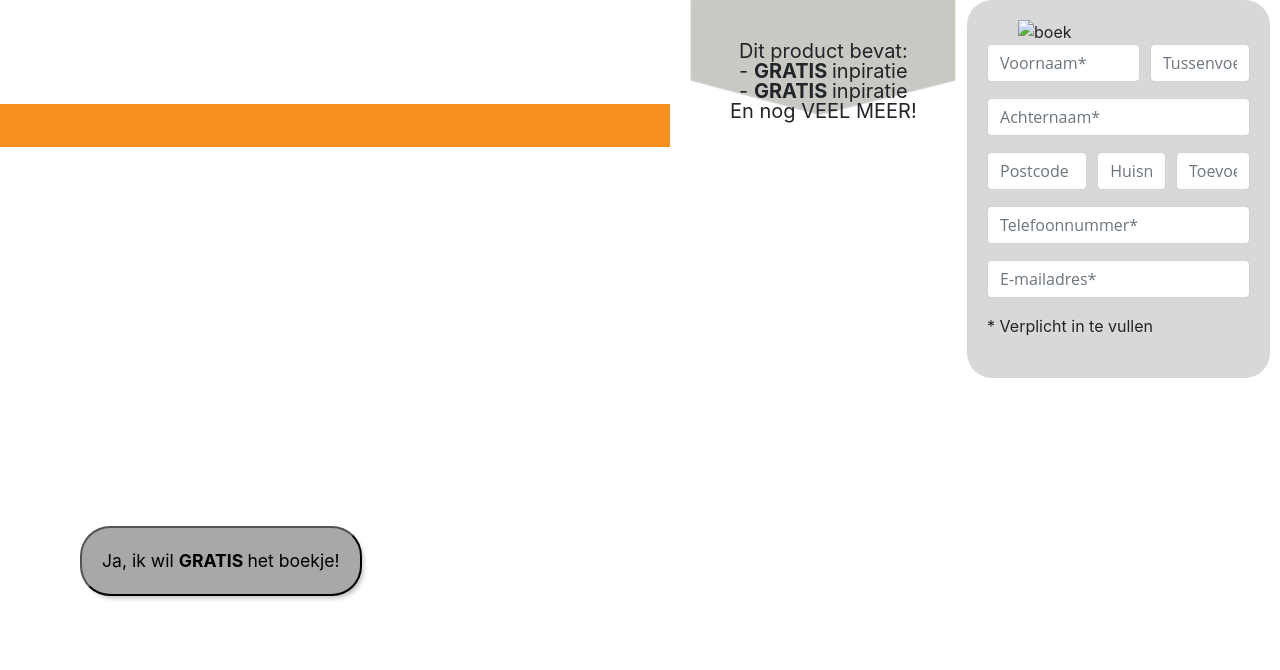
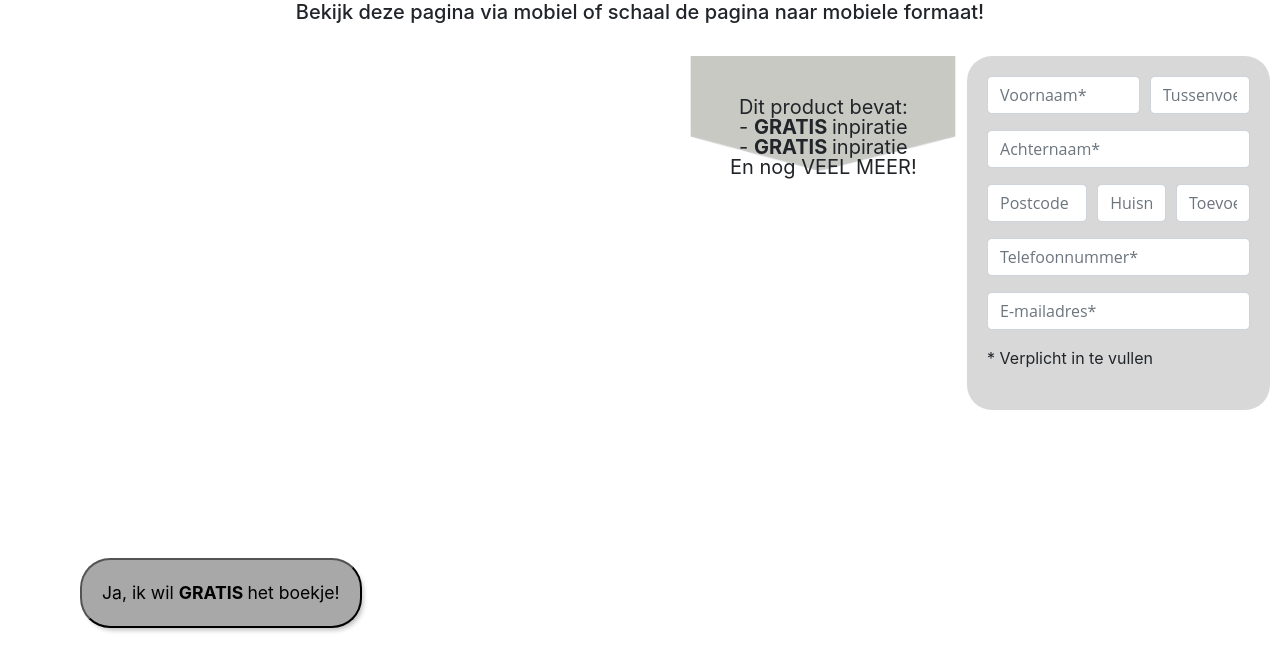
Before and after one commit to MicheleFontys/poc, a plain HTML site: page template.html in a window 1280 px wide. Drawn offline with nearby package versions, Linux system fonts and the light colour scheme.

Commit message:
aanpassingen

```diff
--- a/css/style.css
+++ b/css/style.css
@@ -94,7 +94,6 @@ img {
 
 .blockLeft {
 	width:70%;
-	background:url(../images/background.jpg) no-repeat bottom left;
   	-webkit-background-size: cover;
   	-moz-background-size: cover;
   	-o-background-size: cover;
@@ -131,7 +130,6 @@ img {
 	float:left;
 	width:100%;
 	margin:20% 0 20px 0;
-	background:url(../img/arrow.png) no-repeat;
 	background-size:auto 60px;
 	background-position:top right;
 	padding:0 40px 0 20px;
@@ -157,7 +155,6 @@ img {
   position: absolute;
   left: 100%;
   content: "";
-  background: url('../images/arrow_right.png') no-repeat right center;
   background-size:cover;
   top:0;
 }
@@ -343,13 +340,6 @@ label {
 }
 
 .no-bullet{list-style-type: none; padding: 0; margin: 0; margin-left: -115px;}
-.bullet-arrow{    background: #f78f1f url(image/Rechthoekpijl.png) no-repeat 170px 50%;
-    height: 43px;
-    color: white;
-    font-size: 22px;
-    font-weight: 900;
-    padding: 5px 20px 5px 210px;
-    margin-bottom: 10px;}
 
 #ui-datepicker-div {
 	display:none!important;
@@ -426,7 +416,6 @@ li.bullet-arrow {
 	float:left;
 	width:100%;
 	margin:40px 0 20px 0;
-	background:url(../img/arrow.png) no-repeat;
 	background-size:auto 60px;
 	background-position:top right;
 	padding:0 20px 0 20px;
@@ -476,7 +465,6 @@ h1 {font-size:29px; line-height: 33px; padding-bottom:285px;}
 }*/
 .box:before{
 	height:55px; width:100%;
-	background: url('../images/arrow_down.png') no-repeat bottom center;
 	bottom: -55px;
 	left:0;
 	top:unset;
--- a/index.html
+++ b/template.html
@@ -2,7 +2,7 @@
 <html>
     <head>
     <meta charset="UTF-8">
-    <title>TEMPLATE</title>
+    <title>Template_Mobile</title>
     <meta name="viewport" content="width=device-width, initial-scale=1.0, minimum-scale=1">
     <script src="https://ajax.googleapis.com/ajax/libs/jquery/1.12.4/jquery.min.js"></script>
 
@@ -16,25 +16,25 @@
 
 </head>
     <body>
+        <h1 style="font-size: 20px;">
+            Bekijk deze pagina via mobiel of schaal de pagina naar mobiele formaat!
+            <br>
+            <br>
 
+        </h1>
         <div class="content">
             <div class="block blockLeft">
 
 
     <div class="text text_mobile">
-        <h1>
+        <br>
             <br>
-            <br>
-
-        </h1>
         <div class="desktop_hide">
             <div class="small-book">
                 <img src="image/boek.png" alt="Boekje" width="100%" style="max-width:350px;">
             </div>
         </div>
-        <div class="mobile_hide bullet-arrow">
 
-        </div>
     </div>
 </div>
 
@@ -55,7 +55,7 @@
 
 
 <div class="block blockRight">
-    <div class="inner"><img src="#" alt="boek" class="boek" width="80%" style="max-width:201px" />
+    <div class="inner">
         <form name="frmProcess" method="POST" class="auto-fill" id="frmProcess" data-toggle="validator" action="#">
 
             <div class="form-group form-group-6 form-group-padding-right">
@@ -83,7 +83,7 @@
             </div>
             <div class="form-group">
                 <input value="" type="text" id="Email" name="Emailadres" class="form-control" maxlength="255" placeholder="E-mailadres*" tabindex="8" pattern="^([\w-]+(?:\.[\w-]+)*)@((?:[\w-]+\.)*\w[\w-]{0,66})\.([a-z]{2,6}(?:\.[a-z]{2})?)$" required="required" data-error="Vul een juist e-mailadres in"/>
-                <div class="help-block with-errors"></div>
+
             </div>
 
             <div class="required">* Verplicht in te vullen</div>
```
